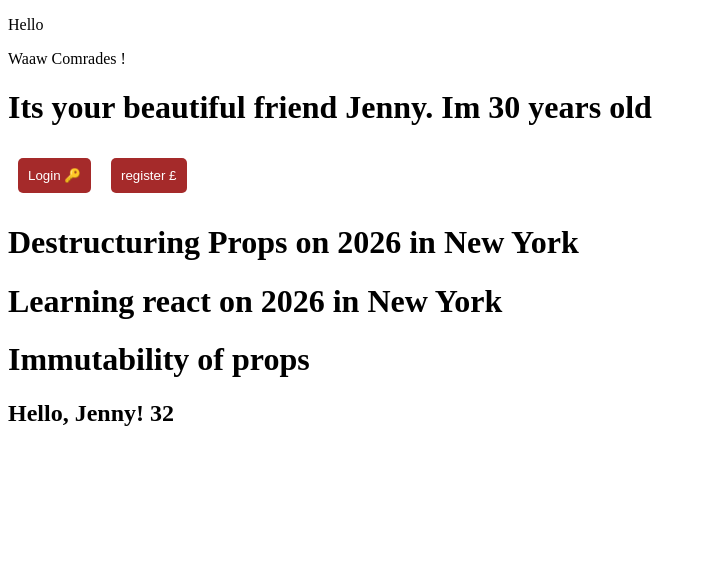
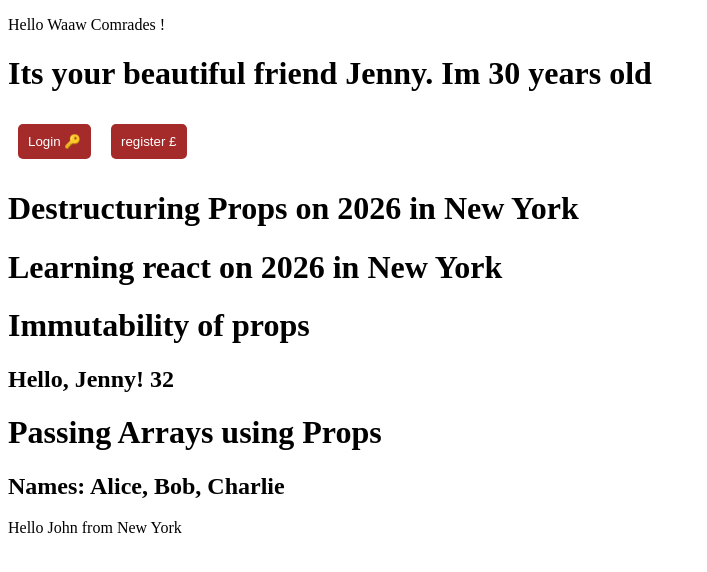
Before and after one commit to JENIPHER254/react-master, a React (Vite) app in the folder myproject/learning/: page / in a window 1280 px wide. Shown: the top 572 px of the page, without its empty margins (0-707 px from the left). Built offline with nearby package versions, Linux system fonts and the light colour scheme.

Commit message:
feat: passing arrays and objects in props

```diff
--- a/myproject/learning/src/App.jsx
+++ b/myproject/learning/src/App.jsx
@@ -3,20 +3,28 @@ import AuthButton from './components/AuthButton'
 import DestructuringProps from './components/DestructuringProps'
 import OptimumDestructuringProps from './components/OptimumDestructuringProps'
 import ImmutabilityOfProps from './components/ImmutabilityOfProps'
+import PassingArraysUsingProps from './components/PassingArraysUsingProps'
 
-const name = 'Jenny'
+import PassingObjectsUsingProps from './components/PassingObjectsUsingProps'
+
+const names = ['Alice', 'Bob', 'Charlie'];
+const name = 'Jenny';
 function App() {
-
+  const person = {
+    name: 'John', age: 30, city: 'New York'
+  };
   return (
     <>
-    <Hello />
-    <h1>Its your beautiful friend  {name}. Im {(10+20)} years old</h1>
-    <AuthButton label="Login" icon="🔑" />
-    <AuthButton label="register" icon= "£" />
-    <DestructuringProps date="2026" location="New York" />
+      <Hello />
+      <h1>Its your beautiful friend  {name}. Im {(10 + 20)} years old</h1>
+      <AuthButton label="Login" icon="🔑" />
+      <AuthButton label="register" icon="£" />
+      <DestructuringProps date="2026" location="New York" />
 
-    <OptimumDestructuringProps date="2026" location="New York" />
-    <ImmutabilityOfProps name={name} />
+      <OptimumDestructuringProps date="2026" location="New York" />
+      <ImmutabilityOfProps name={name} />
+      <PassingArraysUsingProps names={names} />
+      <PassingObjectsUsingProps person={person} />
 
     </>
   )
--- a/myproject/learning/src/components/Hello.jsx
+++ b/myproject/learning/src/components/Hello.jsx
@@ -1,12 +1,17 @@
 const name = 'Comrades'
 function Waaw() {
     return (
-        <p>Waaw {name} !</p>
+        <>
+        Waaw {name} !
+        </>
+
     )
 }
 function Hello() {
     return (
-        <p>Hello {Waaw()} </p>
+        <>
+        <p>Hello {Waaw()} </p></>
+
     )
 }
 export default Hello
--- /dev/null
+++ b/myproject/learning/src/components/PassingArraysUsingProps.jsx
@@ -0,0 +1,21 @@
+// function PassingArraysUsingProps() {
+//   const names = ['Alice', 'Bob', 'Charlie'];
+//   const person = { name: 'John', age: 30 };
+//     return (
+//         <div>
+//             <h1>Passing Arrays  using Props</h1>
+//             <h2>Names: {names.join(', ')}</h2>
+//             <h2>Person: {person.name}, Age: {person.age}</h2>
+//         </div>
+//     )
+// }
+function PassingArraysUsingProps({names}) {
+return (
+    <div>
+        <h1>Passing Arrays  using Props</h1>
+        <h2>Names: {names.join(', ')}</h2>
+    </div>
+)
+}
+
+export default PassingArraysUsingProps
--- /dev/null
+++ b/myproject/learning/src/components/PassingObjectsUsingProps.jsx
@@ -0,0 +1,8 @@
+function PassingObjectsUsingProps({person}) {
+  return (
+    <div>
+      Hello {person.name} from {person.city}
+    </div>
+  )
+}
+export default PassingObjectsUsingProps
```
Also changed, not shown: 1 other file (tests, documents, lock files or other folders).
